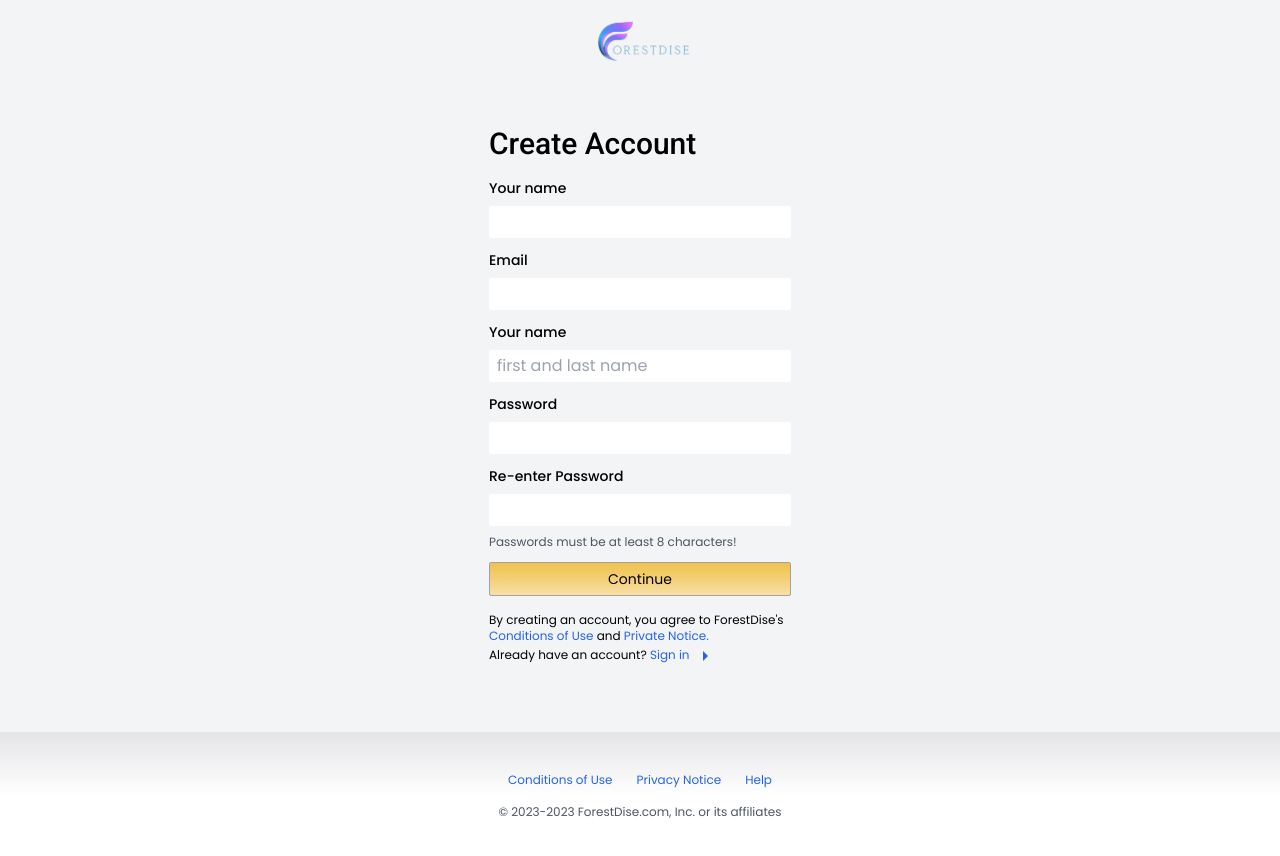
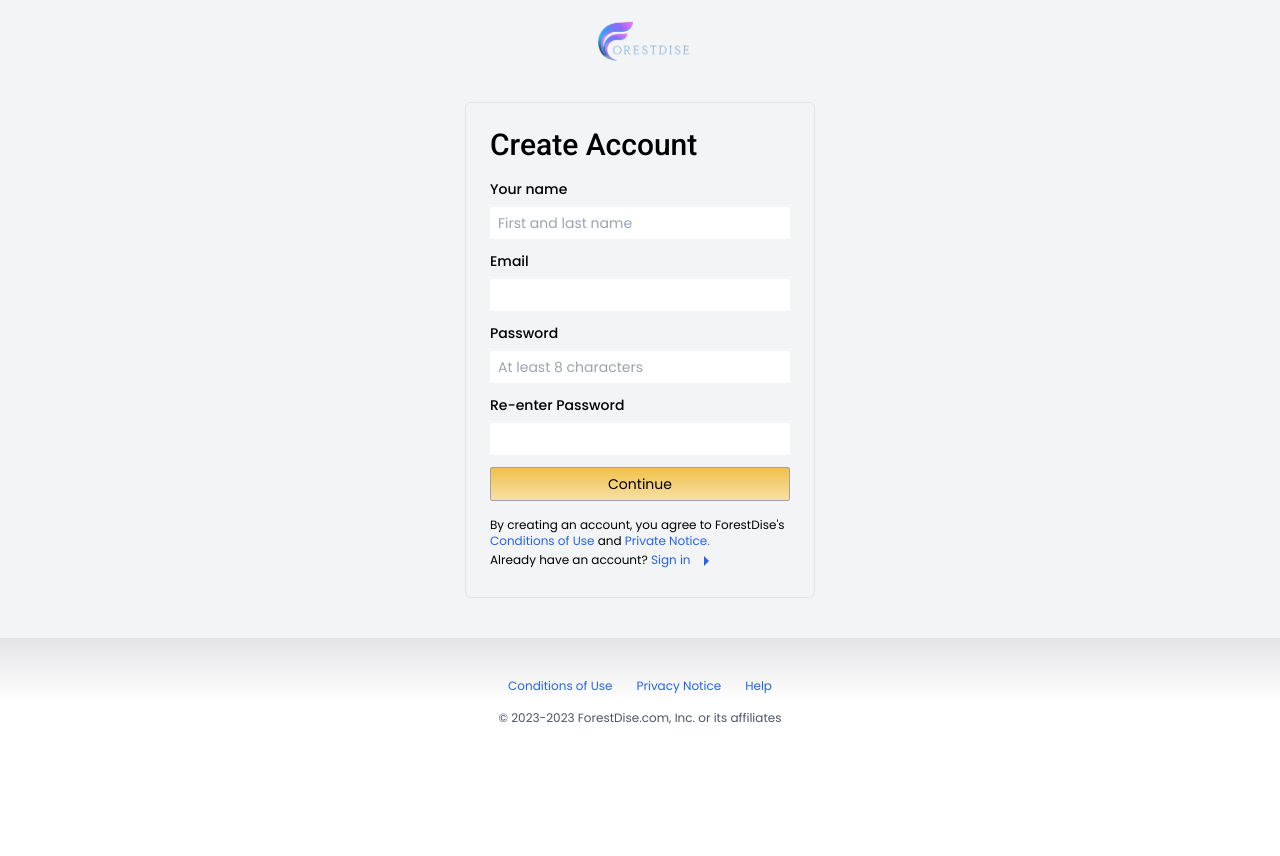
Before and after one commit to ForestDise/cg-forestdise-app, a React (Create React App) app: page /register in a window 1280 px wide. Shown: the top 856 px of the page. After the commit the page ends 800 px from the top, so only its background shows below. Built offline with nearby package versions, Linux system fonts and the light colour scheme.

Commit message:
CF-6 - Finish desgining Signin and Registration page

```diff
--- a/package.json
+++ b/package.json
@@ -12,6 +12,7 @@
     "@testing-library/react": "^13.4.0",
     "@testing-library/user-event": "^13.5.0",
     "axios": "^1.5.0",
+    "formik": "^2.4.5",
     "framer-motion": "^6.5.1",
     "react": "^18.2.0",
     "react-dom": "^18.2.0",
--- a/src/components/footer/FooterTop.js
+++ b/src/components/footer/FooterTop.js
@@ -1,4 +1,5 @@
 import React from "react";
+import { Link } from "react-router-dom";
 
 function FooterTop() {
   return (
@@ -6,18 +7,22 @@ function FooterTop() {
       <div className="w-full border-t-[1px] border-b-[1px] py-8">
         <div className="w-64 mx-auto text-center flex flex-col gap-1">
           <p className="text-sm">See Personalised recommendations</p>
+          <Link to="/signin">
             <button
               className="w-full bg-yellow-400 rounded-md py-1
                 font-semibold cursor-pointer hover:bg-yellow-500 active:bg-yellow-700"
             >
               Sign in
             </button>
+          </Link>
           <p className="text-xs mt-1">
             New Customer?
+            <Link to="/register">
               <span className="text-blue-600 ml-1 cursor-pointer">
                 {" "}
                 Start here.
               </span>
+            </Link>
           </p>
         </div>
       </div>
--- a/src/pages/Registration.js
+++ b/src/pages/Registration.js
@@ -1,21 +1,18 @@
 import React, { useState } from "react";
 import { logo } from "../assets";
 import ArrowRightIcon from "@mui/icons-material/ArrowRight";
-import { Link } from "react-router-dom";
+import { Link, useNavigate } from "react-router-dom";
+import { Formik } from "formik";
 
 function Registration() {
   const [form, setForm] = useState({});
 
-  const handleRegister = (e) => {
-    e.preventDefault()
-
-  }
+  const navigate = useNavigate();
 
   const REGEX = {
     email: /^[a-zA-Z0-9_.+-]+@[a-zA-Z0-9-]+\.[a-zA-Z0-9-.]+$/,
+    password: /^[0-9a-zA-Z]{8,}$/
   };
-
-
 
   const handleChange = (event) => {
     setForm({
@@ -26,23 +23,51 @@ function Registration() {
 
   const handleValidate = () => {
     let errors = {};
+    if (!form.clientName) {
+      errors.clientName = "Required";
+    }
+
     if (!form.email) {
       errors.email = "Required";
     } else if (!REGEX.email.test(form.email)) {
       errors.email = "Invalid email";
     }
+
     if (!form.password) {
       errors.password = "Required";
+    } else if (!REGEX.password.test(form.password)) {
+      errors.password = "Password must be at least 8 characters";
+    }
+
+    if(form.cpassword !== form.password){
+      errors.cpassword = "Password does not match"
     }
     return errors;
+  };
+
+  const handleSubmit = (e) => {
+    setForm({});
+    e.preventDefault();
+    navigate("/");
   };
 
   return (
     <div className="w-full font-bodyFont">
       <div className="w-full bg-gray-100 pb-10">
-        <form className="w-[350px] mx-auto flex flex-col items-center">
-          <img className="w-32" src={logo} alt="logo"></img>
-          <div className="w-full border-zinc-200 p-6">
+        <Formik
+          initialValues={form}
+          validate={handleValidate}
+          onSubmit={handleSubmit}
+        >
+          {({ errors, handleSubmit }) => (
+            <form
+              onSubmit={handleSubmit}
+              className="w-[350px] mx-auto flex flex-col items-center"
+            >
+              <Link to="/">
+                <img className="w-32" src={logo} alt="logo" />
+              </Link>
+              <div className="w-full border border-zinc-200 bg-gray-100 rounded-md p-6">
                 <h2 className="font-titleFont text-3xl font-medium mb-4">
                   Create Account
                 </h2>
@@ -50,59 +75,103 @@ function Registration() {
                   <div className="flex flex-col gap-2">
                     <p className="text-sm font-medium">Your name</p>
                     <input
+                      placeholder="First and last name"
+                      onChange={handleChange}
+                      name="clientName"
+                      value={form.clientName || ""}
+                      className="w-full placeholder:normal-case placeholder:text-sm lowercase py-1 bordder border-zinc-400
+                    px-2 text-base rounded-sm outline-none focus-within:border-[#e77600]
+                    focus-within:shadow-amazonInput duration-100
+                    "
+                      type="text"
+                    ></input>
+                    {errors.clientName && (
+                      <p
+                        className="text-red-600 text-xs font-semibold tracking-wide
+                    flex items-center gap-2 -mt-1.5"
+                      >
+                        <span className="italic font-titleFont font-extrabold text-base">
+                          !
+                        </span>
+                        {errors.clientName}
+                      </p>
+                    )}
+                  </div>
+                  <div className="flex flex-col gap-2">
+                    <p className="text-sm font-medium">Email</p>
+                    <input
+                      name="email"
+                      onChange={handleChange}
+                      value={form.email || ""}
                       className="w-full lowercase py-1 bordder border-zinc-400
                     px-2 text-base rounded-sm outline-none focus-within:border-[#e77600]
                     focus-within:shadow-amazonInput duration-100
                     "
                       type="text"
                     ></input>
-              </div>
-              <div className="flex flex-col gap-2">
-                <p className="text-sm font-medium">Email</p>
-                <input
-                  className="w-full lowercase py-1 bordder border-zinc-400
-                    px-2 text-base rounded-sm outline-none focus-within:border-[#e77600]
-                    focus-within:shadow-amazonInput duration-100
-                    "
-                  type="text"
-                ></input>
-              </div>
-              <div className="flex flex-col gap-2">
-                <p className="text-sm font-medium">Your name</p>
-                <input
-                  placeholder="First and last name"
-                  className="w-full lowercase py-1 bordder border-zinc-400
-                    px-2 text-base rounded-sm outline-none focus-within:border-[#e77600]
-                    focus-within:shadow-amazonInput duration-100
-                    "
-                  type="text"
-                ></input>
+                    {errors.email && (
+                      <p
+                        className="text-red-600 text-xs font-semibold tracking-wide
+                    flex items-center gap-2 -mt-1.5"
+                      >
+                        <span className="italic font-titleFont font-extrabold text-base">
+                          !
+                        </span>
+                        {errors.email}
+                      </p>
+                    )}
                   </div>
                   <div className="flex flex-col gap-2">
                     <p className="text-sm font-medium">Password</p>
                     <input
+                      name="password"
+                      onChange={handleChange}
+                      value={form.password || ""}
+                      placeholder="At least 8 characters"
+                      className="w-full placeholder:normal-case placeholder:text-sm lowercase py-1 bordder border-zinc-400
+                    px-2 text-base rounded-sm outline-none focus-within:border-[#e77600]
+                    focus-within:shadow-amazonInput duration-100
+                    "
+                      type="password"
+                    ></input>
+                    {errors.password && (
+                      <p
+                        className="text-red-600 text-xs font-semibold tracking-wide
+                    flex items-center gap-2 -mt-1.5"
+                      >
+                        <span className="italic font-titleFont font-extrabold text-base">
+                          !
+                        </span>
+                        {errors.password}
+                      </p>
+                    )}
+                  </div>
+                  <div className="flex flex-col gap-2">
+                    <p className="text-sm font-medium">Re-enter Password</p>
+                    <input
+                      name="cpassword"
+                      onChange={handleChange}
+                      value={form.cpassword || ""}
                       className="w-full lowercase py-1 bordder border-zinc-400
                     px-2 text-base rounded-sm outline-none focus-within:border-[#e77600]
                     focus-within:shadow-amazonInput duration-100
                     "
                       type="password"
                     ></input>
-              </div>
-              <div className="flex flex-col gap-2">
-                <p className="text-sm font-medium">Re-enter Password</p>
-                <input
-                  className="w-full lowercase py-1 bordder border-zinc-400
-                    px-2 text-base rounded-sm outline-none focus-within:border-[#e77600]
-                    focus-within:shadow-amazonInput duration-100
-                    "
-                  type="password"
-                ></input>
-                <p className="text-xs text-gray-600">
-                  Passwords must be at least 8 characters!
+                    {errors.cpassword && (
+                      <p
+                        className="text-red-600 text-xs font-semibold tracking-wide
+                    flex items-center gap-2 -mt-1.5"
+                      >
+                        <span className="italic font-titleFont font-extrabold text-base">
+                          !
+                        </span>
+                        {errors.cpassword}
                       </p>
+                    )}
                   </div>
                   <button
-                onClick={handleRegister}
+                    type="submit"
                     className="w-full py-1.5 text-sm font-normal
               rounded-sm bg-gradient-to-t from-[#f7dfa5] to-[#f0c14b] hover:bg-gradient-to-b border
               border-zinc-400 active:border-yellow-800 active:shadow-amazonInput"
@@ -133,6 +202,8 @@ function Registration() {
                 </div>
               </div>
             </form>
+          )}
+        </Formik>
       </div>
       <div className="w-full bg-gradient-to-t from-white via-white to-zinc-200 flex flex-col gap-4 justify-center items-center py-10">
         <div className="flex items-center gap-6">
--- a/src/pages/Signin.js
+++ b/src/pages/Signin.js
@@ -1,15 +1,53 @@
-import React from "react";
+import React, { useState } from "react";
 import { logo } from "../assets";
 import ArrowRightIcon from "@mui/icons-material/ArrowRight";
 import { Link } from "react-router-dom";
+import { Formik } from "formik";
 
 function Signin() {
+  const [form, setForm] = useState({});
+
+  const handleValidate = () => {
+    let errors = {};
+    if (!form.email) {
+      errors.email = "Required";
+    }
+
+    if (!form.password) {
+      errors.password = "Required";
+    }
+
+    return errors;
+  };
+
+  const handleChange = (event) => {
+    setForm({
+      ...form,
+      [event.target.name]: event.target.value,
+    });
+  };
+
+  const handleSubmit = (e) => {
+    e.preventDefault();
+  };
+
   return (
     <div className="w-full font-bodyFont">
       <div className="w-full bg-gray-100 pb-10">
-        <form className="w-[350px] mx-auto flex flex-col items-center">
+        <Formik
+          initialValues={form}
+          validate={handleValidate}
+          onSubmit={handleSubmit}
+        >
+          {({ errors, handleSubmit }) => (
+            <form
+              onSubmit={handleSubmit}
+              className="w-[350px] mx-auto flex flex-col items-center"
+            >
+              <Link to="/">
                 <img className="w-32" src={logo} alt="logo" />
-          <div className="w-full border border-zinc-200 p-6">
+              </Link>
+              <div className="w-full bg-gray-100 border border-zinc-300 rounded-md p-6">
                 <h2 className="font-titleFont text-3xl font-medium mb-4">
                   Sign in
                 </h2>
@@ -17,25 +55,48 @@ function Signin() {
                   <div className="flex flex-col gap-2">
                     <p className="text-sm font-medium">Email or username</p>
                     <input
+                      onChange={handleChange}
                       className="w-full lowercase py-1 bordder border-zinc-400
                     px-2 text-base rounded-sm outline-none focus-within:border-[#e77600]
                     focus-within:shadow-amazonInput duration-100
                     "
                       type="email"
                     ></input>
+                    {errors.email && (
+                      <p
+                        className="text-red-600 text-xs font-semibold tracking-wide
+                    flex items-center gap-2 -mt-1.5"
+                      >
+                        <span className="italic font-titleFont font-extrabold text-base">
+                          !
+                        </span>
+                        {errors.email}
+                      </p>
+                    )}
                   </div>
                   <div className="flex flex-col gap-2">
                     <p className="text-sm font-medium">Password</p>
                     <input
+                      onChange={handleChange}
                       className="w-full lowercase py-1 bordder border-zinc-400
                     px-2 text-base rounded-sm outline-none focus-within:border-[#e77600]
                     focus-within:shadow-amazonInput duration-100
                     "
                       type="password"
                     ></input>
+                    {errors.password && (
+                      <p
+                        className="text-red-600 text-xs font-semibold tracking-wide
+                    flex items-center gap-2 -mt-1.5"
+                      >
+                        <span className="italic font-titleFont font-extrabold text-base">
+                          !
+                        </span>
+                        {errors.password}
+                      </p>
+                    )}
                   </div>
                   <button
-                onClick={(e) => e.preventDefault()}
                     className="w-full py-1.5 text-sm font-normal
               rounded-sm bg-gradient-to-t from-[#f7dfa5] to-[#f0c14b] hover:bg-gradient-to-b border
               border-zinc-400 active:border-yellow-800 active:shadow-amazonInput"
@@ -70,6 +131,8 @@ function Signin() {
                 </button>
               </Link>
             </form>
+          )}
+        </Formik>
       </div>
       <div className="w-full bg-gradient-to-t from-white via-white to-zinc-200 flex flex-col gap-4 justify-center items-center py-10">
         <div className="flex items-center gap-6">
```
Also changed, not shown: src/components/header/HeaderBottom.js (+6 -3 lines), 1 other file (tests, documents, lock files or other folders). Lines whose indentation alone changed are shown as unchanged.
